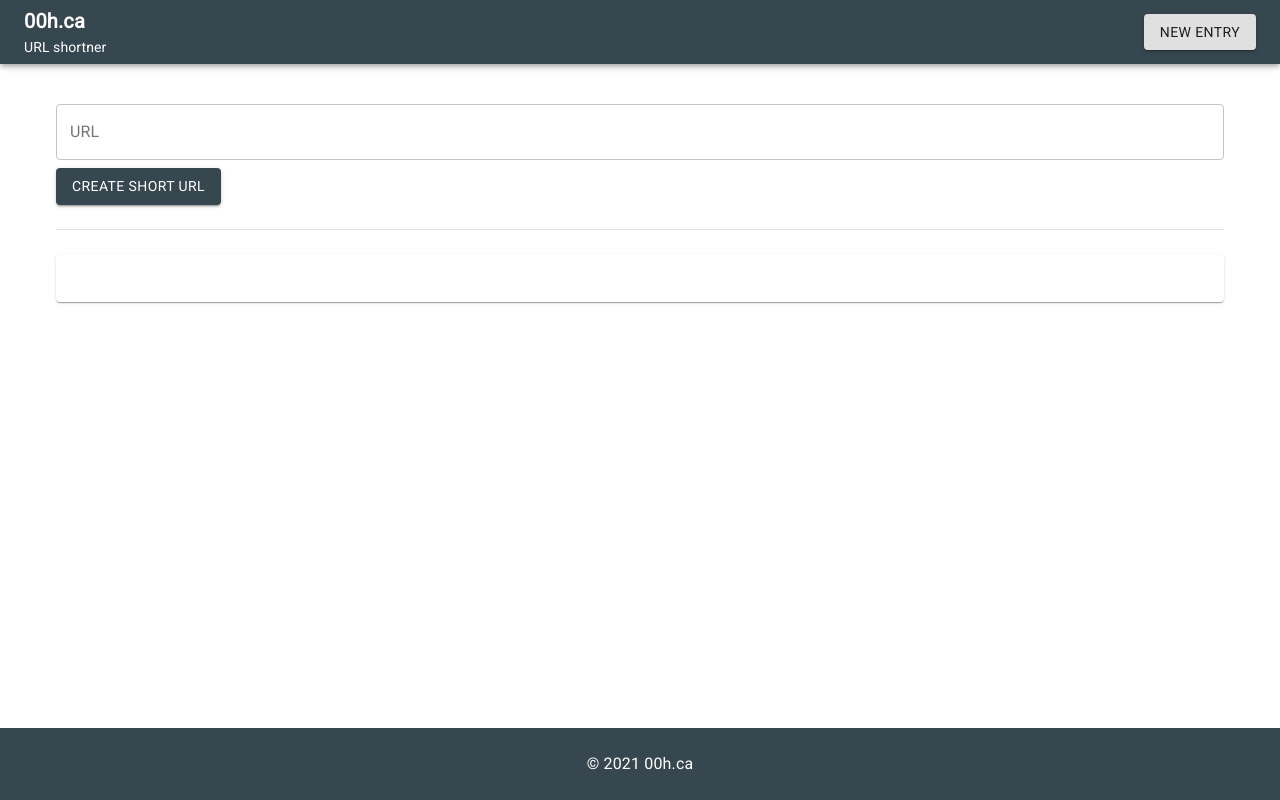
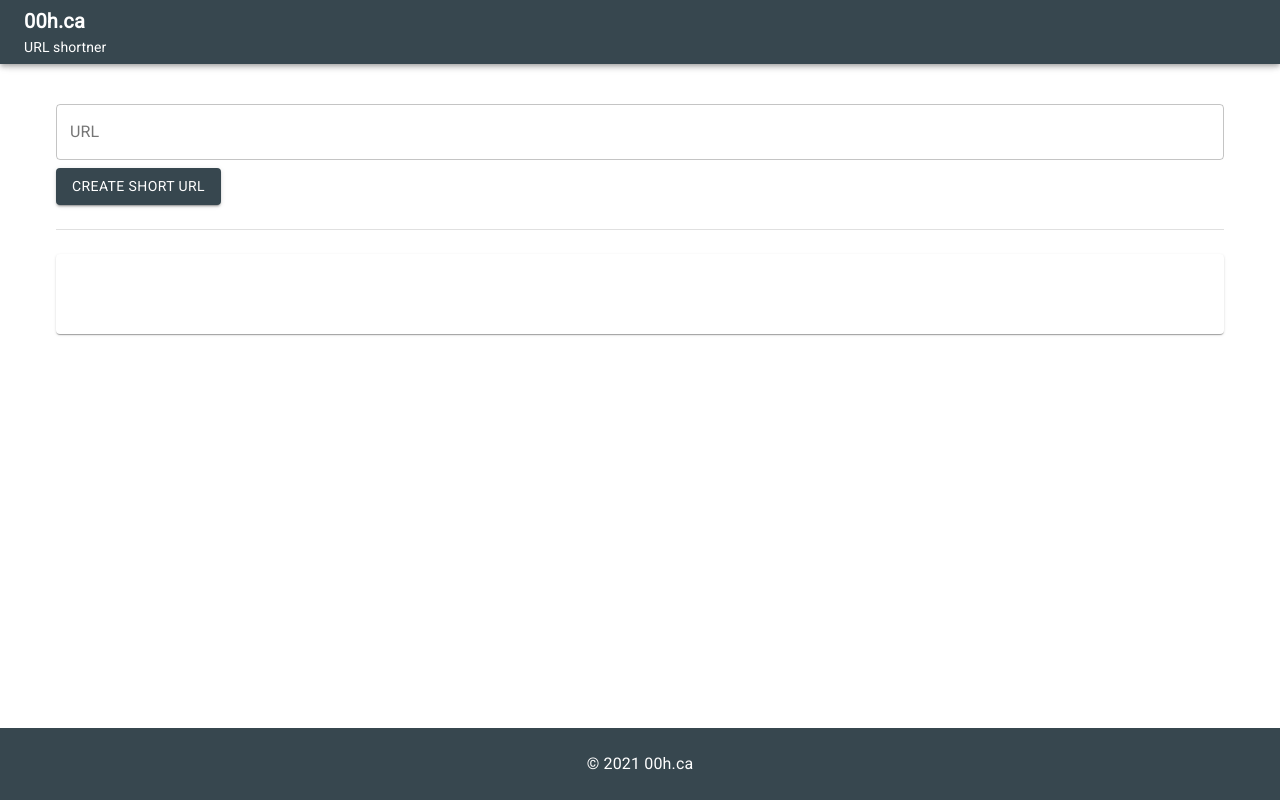
Before and after one commit to rodolfobandeira/00h-web, a React (Create React App) app: page / in a window 1280 px wide. Built offline with nearby package versions, Linux system fonts and the light colour scheme.

Commit message:
Update files

```diff
--- a/src/components/ContentResult.jsx
+++ b/src/components/ContentResult.jsx
@@ -1,6 +1,7 @@
 import React from 'react';
-import { Divider, Paper, Typography } from '@material-ui/core';
+import { Divider, Paper, Typography, Button, Box } from '@material-ui/core';
 import { makeStyles } from '@material-ui/core/styles';
+import AssignmentReturnOutlinedIcon from '@material-ui/icons/AssignmentReturnOutlined';
 
 const useStyles = makeStyles((theme) => ({
     resultsPaper: {
@@ -16,13 +17,28 @@ function ContentResult(props) {
     const classes = useStyles();
 
     let overline = "";
+    let copyToClipboardButton = "";
+    let shortUrl = "";
+
     if (props.responseError !== "") {
-      overline = `${props.responseError}`
+        overline = `${props.responseError.response.statusText}`
+        shortUrl = "";
+    } else {
+        // onClick={() => {navigator.clipboard.writeText(this.state.textToCopy)}}
+
+        if (props.shortUrl !== "") {
+            shortUrl = props.shortUrl;
+            overline = "Short URL: "
+            copyToClipboardButton = <Button
+                color="primary"
+                size="small"
+                variant="contained"
+                startIcon={<AssignmentReturnOutlinedIcon />}
+                onClick={() => { navigator.clipboard.writeText(props.shortUrl) }}
+            >copy</Button>
+        }
     }
 
-    if (props.shortUrl !== "") {
-      overline = `Short URL: ${props.shortUrl}`
-    }
 
     return (
         <div>
@@ -33,7 +49,17 @@ function ContentResult(props) {
                 </Typography>
 
                 <Typography variant="h3">
-                    {props.shortUrl}
+                    <div style={{ width: '100%' }}>
+                        <Box display="flex" p={1} bgcolor="background.paper">
+                            <Box p={1} width="100%">
+                                {shortUrl}
+                            </Box>
+                            <Box p={1} flexShrink={1}>
+                                {copyToClipboardButton}
+                            </Box>
+                        </Box>
+                    </div>
+
                 </Typography>
             </Paper>
         </div>
--- a/src/components/CreateForm.jsx
+++ b/src/components/CreateForm.jsx
@@ -10,7 +10,6 @@ const useStyles = makeStyles((theme) => ({
     paddingTop: theme.spacing(10)
   }
 }));
-
 
 
 function CreateForm({ onProcess, validateUrl }) {
@@ -31,25 +30,19 @@ function CreateForm({ onProcess, validateUrl }) {
             <form
               onSubmit={(event) => {
                 event.preventDefault();
+                let bodyFormData = new FormData();
+                bodyFormData.append('url', url);
 
-                console.log("Start processing form POST...");
-                const apiProvider = axios.create({
-                  baseURL: 'https://00h.ca',
-                  headers: { 'X-Custom-Header': '00h WebApp v0.1 beta' }
-                });
-
-                console.log("Posting at api/v1/");
-                apiProvider.post('/api/v1/new', {
-                  url: url
-                }).then((res) => {
-                  setShortUrl(res);
-                  console.log("API Response: " + res);
-
-                }, (error) => {
-                  console.log("API Error: " + error);
+                axios({
+                  method: "post",
+                  url: "https://00h.ca/new",
+                  data: bodyFormData,
+                  headers: { "Content-Type": "multipart/form-data" },
+                }).then(function (res) {
+                  setShortUrl(res.data);
+                }).catch(function (error) {
                   setResponseError(error);
                 });
-
               }}
             >
               <TextField
--- a/src/components/Navbar.jsx
+++ b/src/components/Navbar.jsx
@@ -1,6 +1,6 @@
 import React from 'react';
 import { makeStyles } from '@material-ui/core/styles';
-import { AppBar, Toolbar, Typography, Button, Link } from '@material-ui/core';
+import { AppBar, Toolbar, Typography, Link } from '@material-ui/core';
 
 const useStyles = makeStyles((theme) => ({
     root: {
@@ -30,7 +30,6 @@ function Navbar(props) {
                             </Typography>
                         </div>
                     </Typography>
-                    <Button variant="contained" className={classes.newButton}>New Entry</Button>
                 </Toolbar>
             </AppBar>
         </div>
```
Also changed, not shown: 2 other files (tests, documents, lock files or other folders).
